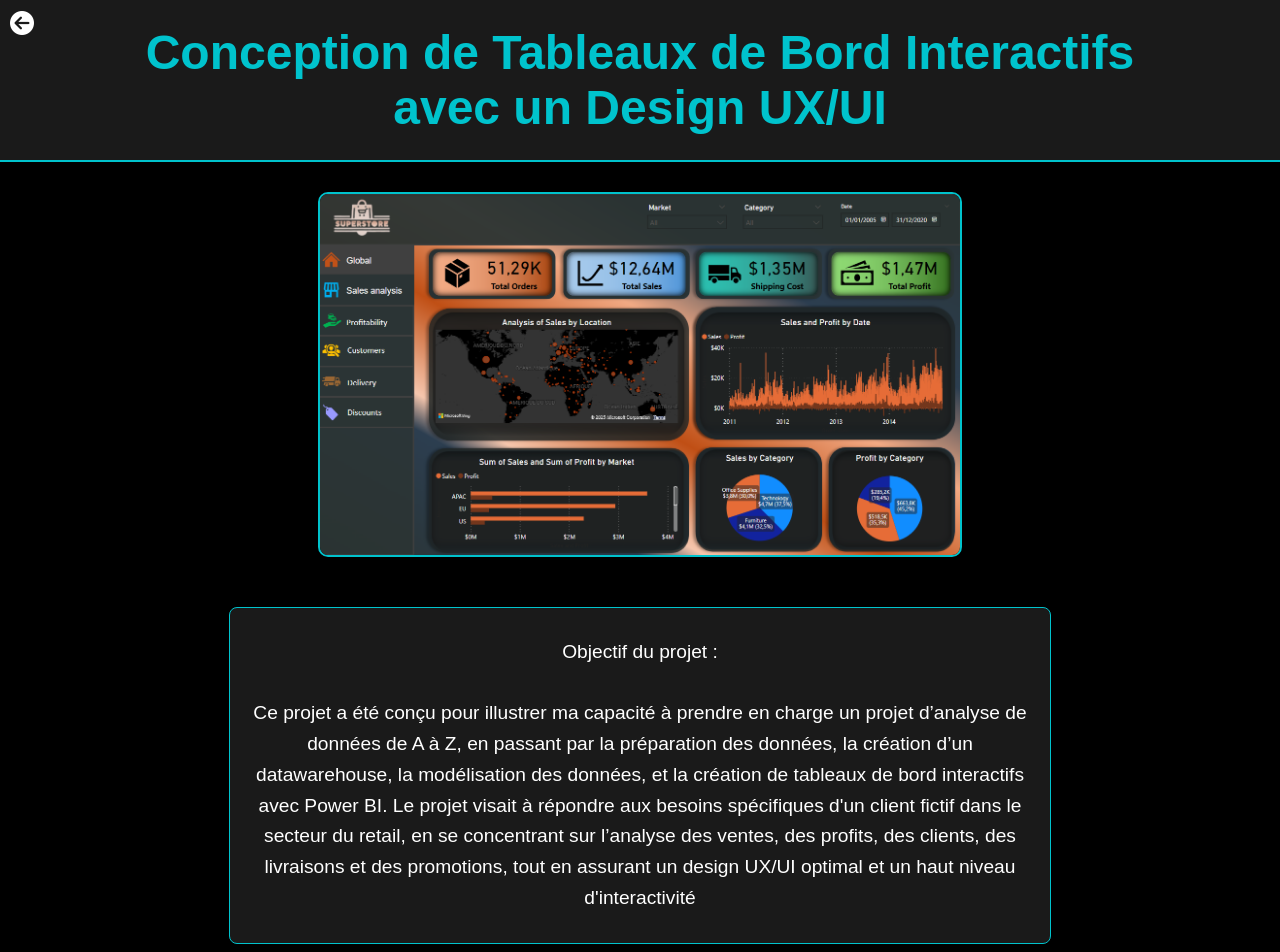
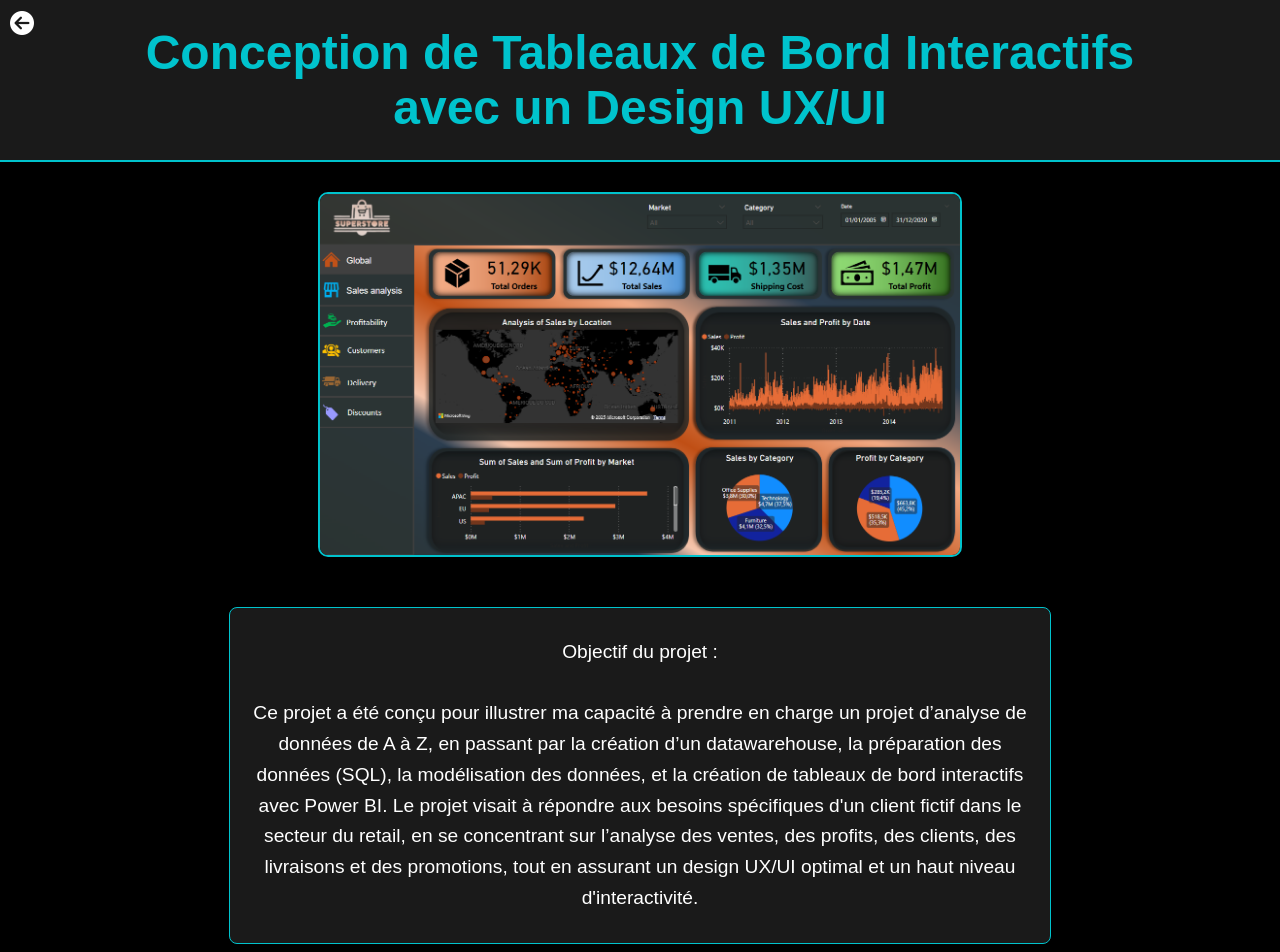
Before and after one commit to MB-DATA-PBI/Portfolio.github.io, a plain HTML site: page projet_1.html in a window 1280 px wide. Shown: the top 952 px of the page. Drawn offline with Linux system fonts and the light colour scheme.

Commit message:
modif mineure description projet

```diff
--- a/projet_1.html
+++ b/projet_1.html
@@ -29,11 +29,11 @@
         <p>
             Objectif du projet : <br><br>
             Ce projet a été conçu pour illustrer ma capacité à prendre en charge un projet d’analyse de données de A à Z,
-             en passant par la préparation des données, la création d’un datawarehouse, la modélisation des données,
+             en passant par la création d’un datawarehouse, la préparation des données (SQL), la modélisation des données,
               et la création de tableaux de bord interactifs avec Power BI. Le projet visait à répondre aux besoins
               spécifiques d'un client fictif dans le secteur du retail, en se concentrant sur l’analyse des ventes,
                des profits, des clients, des livraisons et des promotions, tout en assurant un design UX/UI optimal
-               et un haut niveau d'interactivité
+               et un haut niveau d'interactivité.
            </p>
     </div>
 
```
